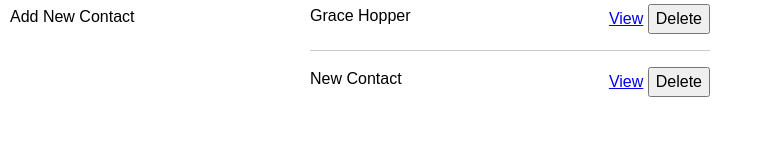
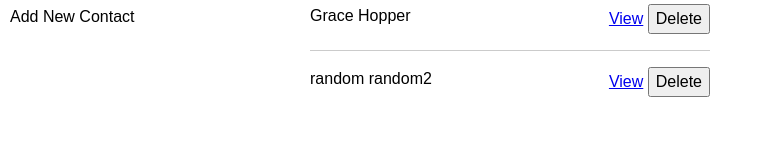
Before and after one commit to boolean-uk/react-address-book, a React (Create React App) app: page / in a window 1280 px wide. Shown: the part 129-286 px from the top of the page, without its empty margins (0-763 px from the left). Built offline with nearby package versions, Linux system fonts and the light colour scheme; data requests are answered from the project's data file.

Commit message:
contact edits update 1

```diff
--- a/db/db.json
+++ b/db/db.json
@@ -15,13 +15,13 @@
       "city": "London"
     },
     {
-      "firstName": "New ",
-      "lastName": "Contact",
-      "street": "random",
-      "city": "random",
-      "email": "random@random",
-      "linkedIn": "random",
-      "twitter": "random",
+      "firstName": "random",
+      "lastName": "random2",
+      "street": "gjhb",
+      "city": "vhjhhh",
+      "email": "bkjbjknjkbkj@bjhbkh",
+      "linkedIn": "dfs",
+      "twitter": "sfs",
       "id": 3
     }
   ]
--- a/src/components/ContactsEdit.js
+++ b/src/components/ContactsEdit.js
@@ -41,15 +41,19 @@ function ContactsEdit(props) {
     // on submit add the data to json server by POST
     // Post the contactData to the json server
     // Then do a POST Fetch to get it rendered by adding it to the contacts
+    event.preventDefault();
     const opts = {
-      method: "POST",
+      method: "PUT",
       headers: { "Content-Type": "application/json" },
       body: JSON.stringify(contactData),
     };
     fetch(`http://localhost:4000/contacts/${id}`, opts)
       .then((res) => res.json())
-      .then((data) => updateContactDetails(data));
-    navigate("/");
+      .then((data) => {
+        updateContactDetails(data);
+        navigate("/");
+      });
+    // --- //
   }
 
   return (
```
